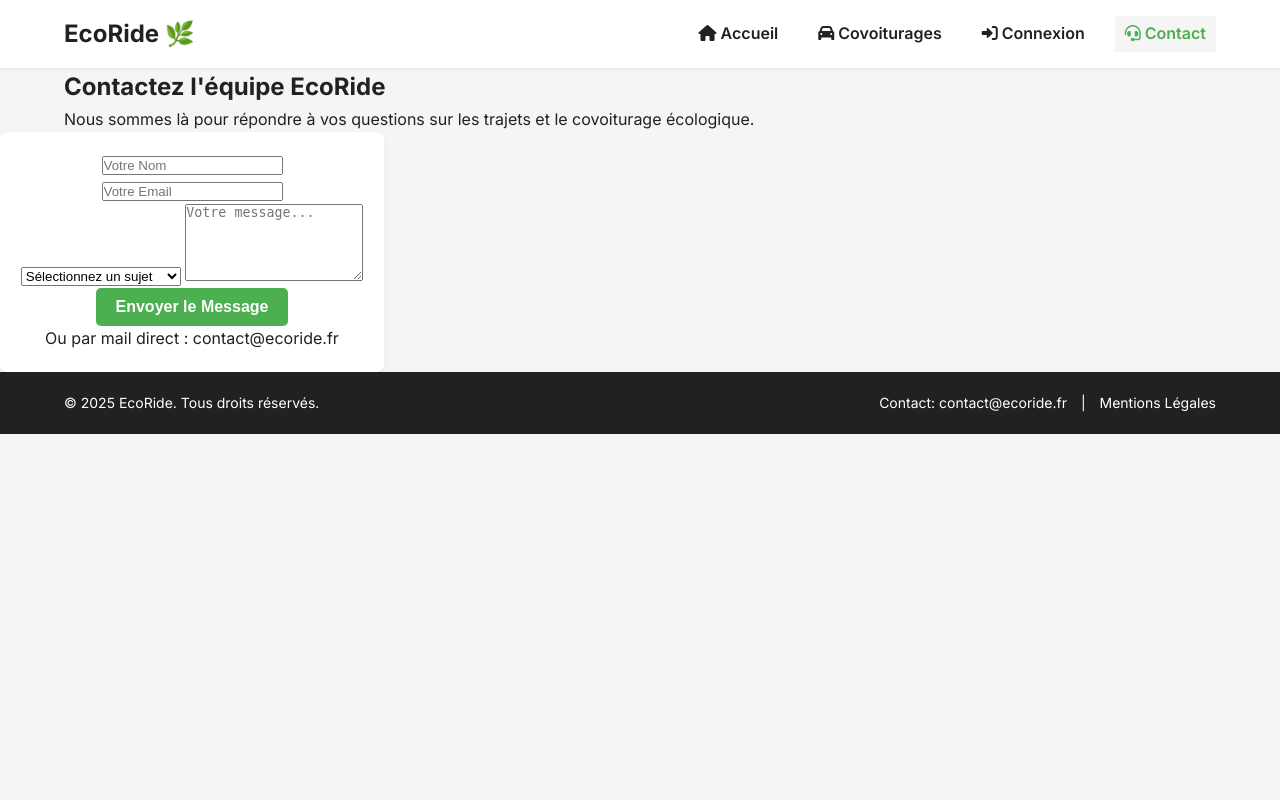
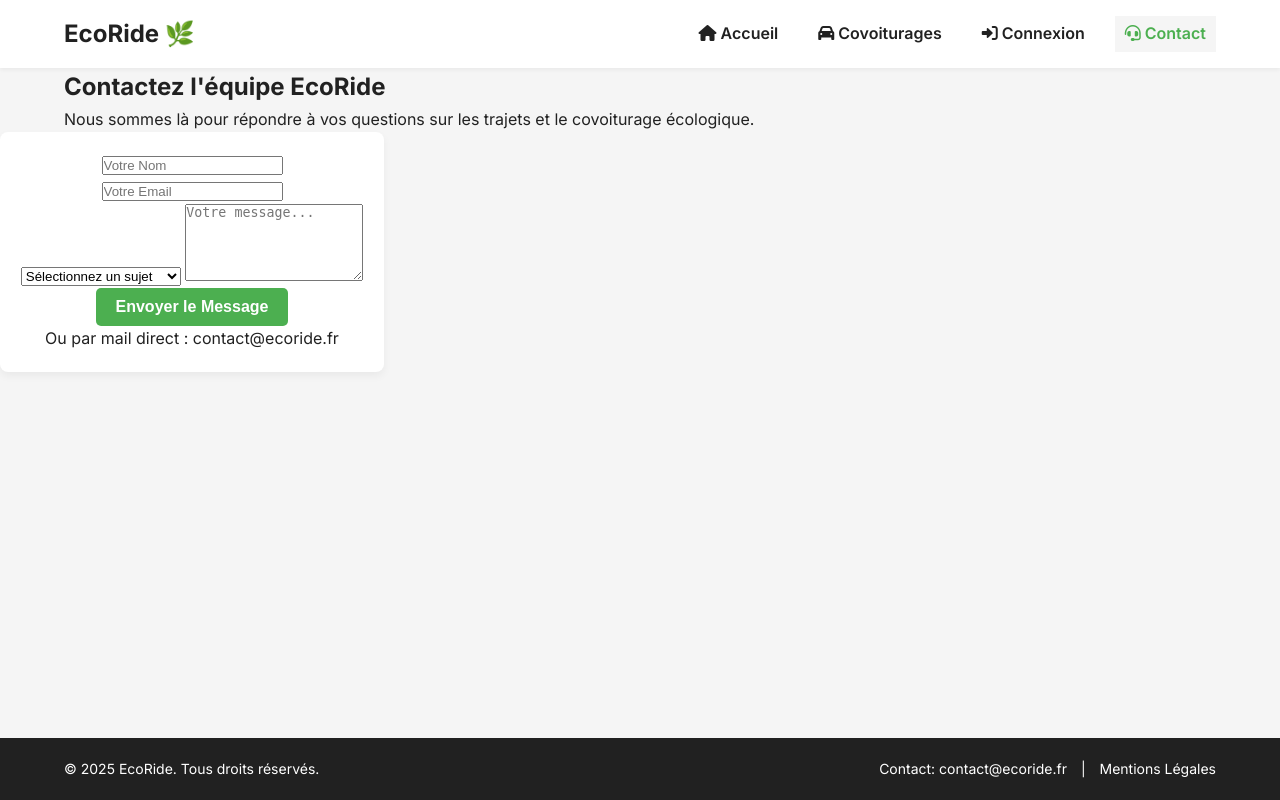
Before and after one commit to BOUDI1/ProjetEcoride, a PHP site: page /contact.html in a window 1280 px wide. Run offline with PHP 8.4, Linux system fonts and the light colour scheme.

Commit message:
ajout de styles pour une mise en page 'sticky footer' et ajustement de la flexibilité du contenu principal

```diff
--- a/style.css
+++ b/style.css
@@ -21,6 +21,14 @@ body {
     background-color: var(--color-background);
     color: var(--color-text);
     line-height: 1.6;
+    /* Styles pour rendre la mise en page 'sticky footer' */
+    display: flex;
+    flex-direction: column;
+    min-height: 100vh; /* Garantit que le corps prend au moins la hauteur de la vue */
+}
+
+main {
+    flex-grow: 1; /* Permet au contenu principal de prendre tout l'espace restant */
 }
 a {
     text-decoration: none;
@@ -234,6 +242,7 @@ a {
         display: none; /* Cacher le bouton menu hamburger */
     }
 
+
     .nav-list {
         display: flex; /* Afficher le menu en ligne */
         position: static;
@@ -301,7 +310,7 @@ a {
         flex: 1;
         max-width: 30%;
     }
-    /* Footer Desktop */
+     /* Footer Desktop */
     .footer .container {
         display: flex;
         justify-content: space-between;
```
